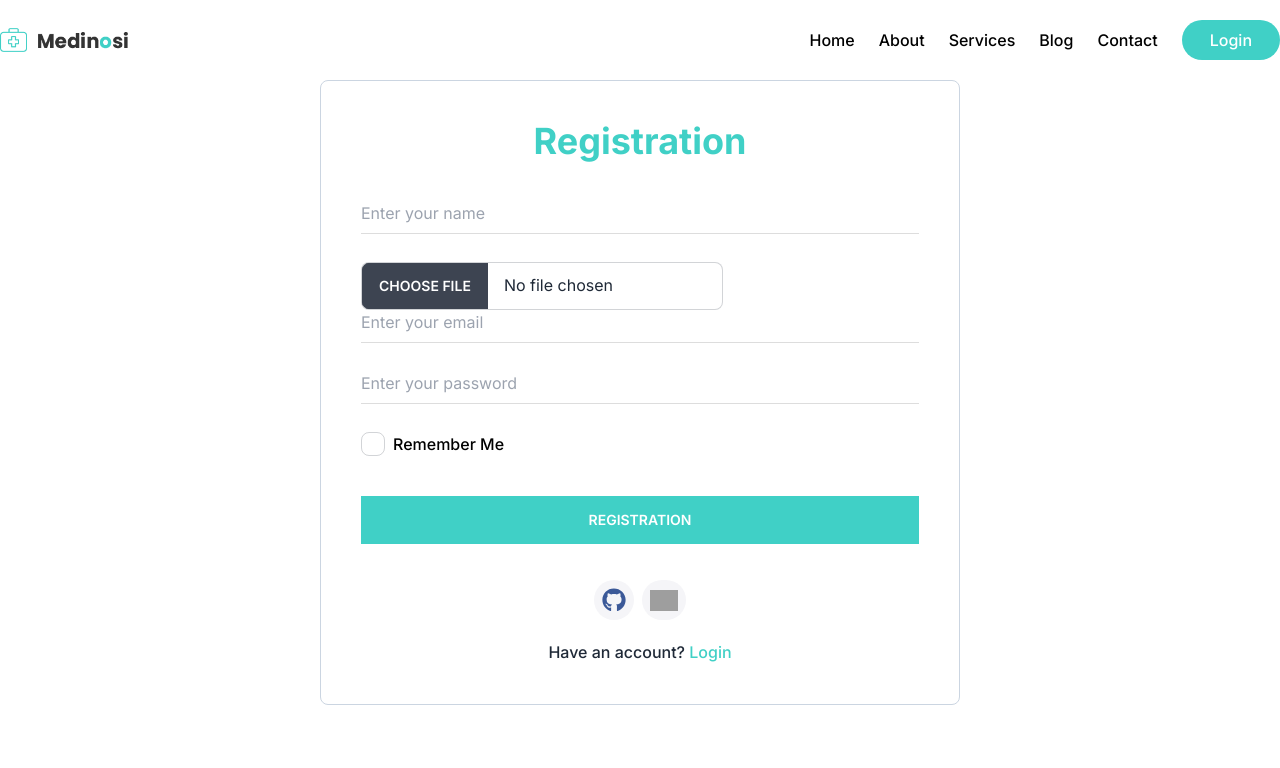
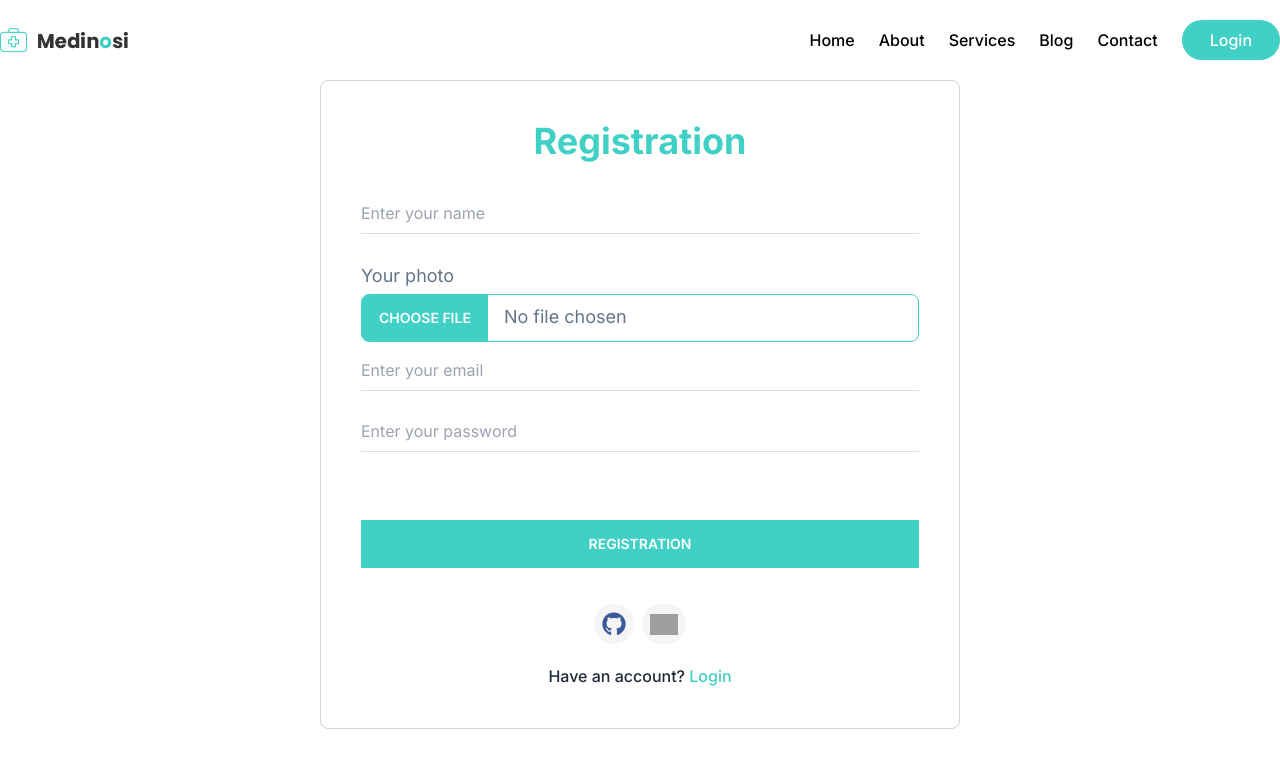
Before and after one commit to wdridoy11/doctor-appointment-booking-client, a React (Create React App) app: page /registration in a window 1280 px wide. Shown: the top 768 px of the page. Built offline with nearby package versions, Linux system fonts and the light colour scheme; no server answers; grey boxes are pictures that could not be loaded.

Commit message:
registration page file upload  input field added

```diff
--- a/src/pages/myBooking/MyAppointment.jsx
+++ b/src/pages/dashboard/user/myBooking/MyAppointment.jsx
@@ -1,8 +1,8 @@
 import React, { useContext, useEffect, useState } from 'react'
 import Swal from 'sweetalert2';
-import { AuthContext } from '../../context/AuthProvider';
+import { AuthContext } from '../../../../context/AuthProvider';
 import BookingDetails from './BookingDetails';
-import Cover from '../../components/shared/cover/Cover';
+import Cover from '../../../../components/shared/cover/Cover';
 const myAppointmentImg=`https://img.freepik.com/free-photo/young-handsome-physician-medical-robe-with-stethoscope_1303-17818.jpg?w=1380&t=st=1685498764~exp=1685499364~hmac=78483deb71f65efe41779aa38505a83c55123e3b71dc852e96d5f2fd879c9f67`
 
 const MyAppointment = () => {
--- a/src/pages/registration/Registration.jsx
+++ b/src/pages/registration/Registration.jsx
@@ -2,10 +2,11 @@ import React, { useContext } from 'react'
 import { Link, useNavigate } from 'react-router-dom'
 import {FaGithub } from 'react-icons/fa';
 import { AuthContext } from '../../context/AuthProvider';
+import "./registration.css";
 const googleIcon=`https://cdn-icons-png.flaticon.com/512/281/281764.png`;
 
 const Registration = () => {
-    const {createUserUsingEmail,createUserUsingGoogle,createUserUsingGithub} = useContext(AuthContext);
+    const {createUserUsingEmail, createUserUsingGoogle, createUserUsingGithub} = useContext(AuthContext);
     const navigate = useNavigate();
     const handleSignup =(event)=>{
         event.preventDefault();
@@ -33,15 +34,12 @@ const Registration = () => {
                     <h3 className='text-4xl font-bold mb-10 text-center text-[#40d0c6]'>Registration</h3>
                     <form onSubmit={handleSignup}>
                         <input className='w-full border-b border-[#ddd] mb-7 pb-2 text-base outline-none' type="name" name="name" id="name" placeholder='Enter your name' required/>
-                        <input className='file-input file-input-bordered' type="file" name="file" id="file" />
+                        <div className='mb-4'>
+                            <label className='text-lg font-normal text-slate-500 mb-1 block' htmlFor="photoUpload">Your photo</label>
+                            <input className='file-input border-b border-[#40d0c6] text-lg font-normal text-slate-500 w-full' type="file" name="file" id="photoUpload" />
+                        </div>
                         <input className='w-full border-b border-[#ddd] mb-7 pb-2 text-base outline-none' type="email" name="email" id="email" placeholder='Enter your email' required/>
                         <input className='w-full border-b border-[#ddd] mb-7 pb-2 text-base outline-none' type="password" name="password" id="password" placeholder='Enter your password' required/>
-                        <div className='flex justify-between'>
-                            <div className='flex items-center gap-2'>
-                                <input className='checkbox' type="checkbox" name="checkbox" id="checkbox"  value="Remember Me"/>
-                                <label className='font-medium text-black' htmlFor="checkbox">Remember Me</label>
-                            </div>
-                        </div>
                         <button className='btn text-white bg-[#40d0c6] w-full border-0 rounded-none mt-10 mb-4 duration-500'>Registration</button>
                     </form>
                     <div className='mx-auto text-center flex gap-2 justify-center my-5'>
--- /dev/null
+++ b/src/pages/registration/registration.css
@@ -0,0 +1,4 @@
+input[type="file"]::file-selector-button {
+    background-color: #40d0c6;
+    border: 1px solid #40d0c6;
+  }
--- a/src/routes/routes/routes.jsx
+++ b/src/routes/routes/routes.jsx
@@ -6,9 +6,9 @@ import Login from '../../pages/login/Login';
 import Home from '../../pages/home/home/Home';
 import Booking from '../../pages/booking/Booking';
 import PrivetRoute from '../privetRoute/PrivetRoute';
-import MyAppointment from '../../pages/myBooking/MyAppointment';
 import Registration from '../../pages/registration/Registration';
 import ServicesDetails from '../../pages/services/ServicesDetails';
+import MyAppointment from '../../pages/dashboard/user/myBooking/MyAppointment';
 
 const router = createBrowserRouter([
     {
@@ -30,7 +30,7 @@ const router = createBrowserRouter([
                 loader:({params})=>fetch(`http://localhost:5000/services/${params.id}`)
             },
             {
-                path:"my_appointment",
+                path:"my_booking",
                 element:<MyAppointment></MyAppointment>,
             },
             {
```
Also changed, not shown: src/pages/dashboard/user/myBooking/BookingDetails.jsx (renamed from src/pages/myBooking/BookingDetails.jsx).
